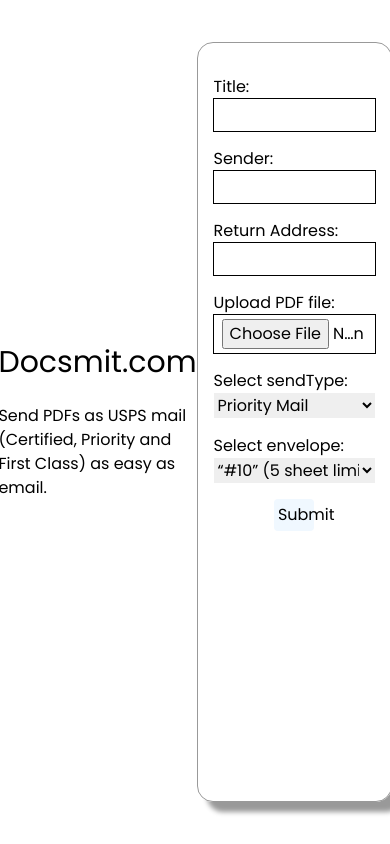
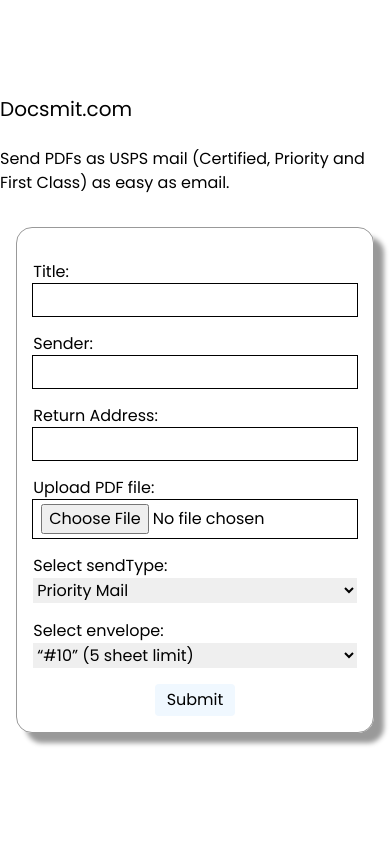
Before and after one commit to mavericks-db/pdf_printer_frontend, a Next.js app: page / in a window 390 px wide. Built offline with nearby package versions, Linux system fonts and the light colour scheme.

Commit message:
Make the page mobile responsive

```diff
--- a/app/globals.css
+++ b/app/globals.css
@@ -35,10 +35,8 @@
 }
 
 form {
-  width: 50vw;
-  height: 90vh;
+  height: max-content;
   margin: 0 auto;
-  padding: 1rem;
   border: 1px solid rgba(0,0,0,0.4);
   border-radius: 1rem;
   display: flex;
@@ -99,7 +97,6 @@
 }
 
 .details {
-  text-align: center;
   margin: 0 auto;
   padding: 1rem;
   border: 1px solid black;
--- a/app/page.tsx
+++ b/app/page.tsx
@@ -31,16 +31,20 @@
   };
 
   return (
-    <div className='container flex flex-direction-column justify-center items-center'>
+    <div className='container flex flex-col gap-4 lg:flex-row justify-center items-center'>
       <div>
-        <h1 className='text-3xl'>Docsmit.com</h1>
+        <h1 className='text-xl lg:text-3xl'>Docsmit.com</h1>
         <br />
         <h2>
           Send PDFs as USPS mail (Certified, Priority and First Class) as easy
           as email.
         </h2>
       </div>
-      <form onSubmit={(e) => handleSubmit(e)} encType='multipart/form-data'>
+      <form
+        className='w-11/12 lg:w-2/4 m-4 lg:m-1 p-4'
+        onSubmit={(e) => handleSubmit(e)}
+        encType='multipart/form-data'
+      >
         <label htmlFor='title'>Title:</label>
         <input type='text' name='title' id='title' required />
         <label htmlFor='rtnName'>Sender:</label>
```
